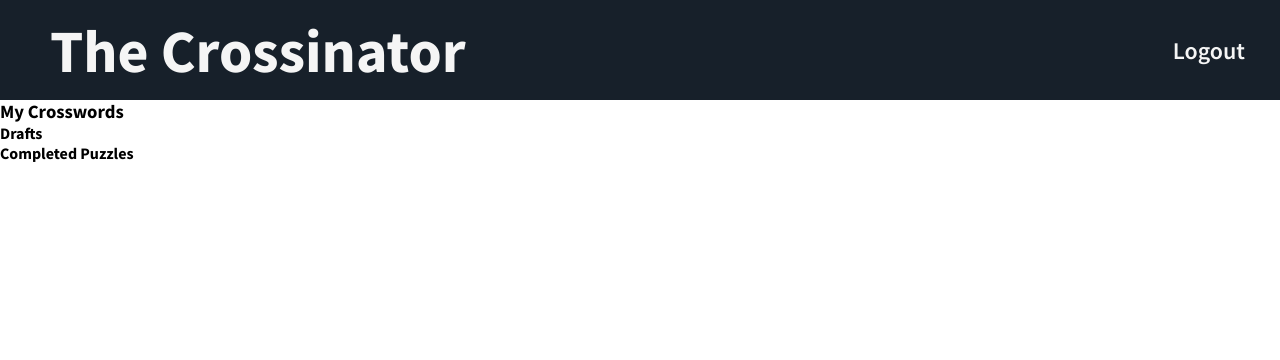
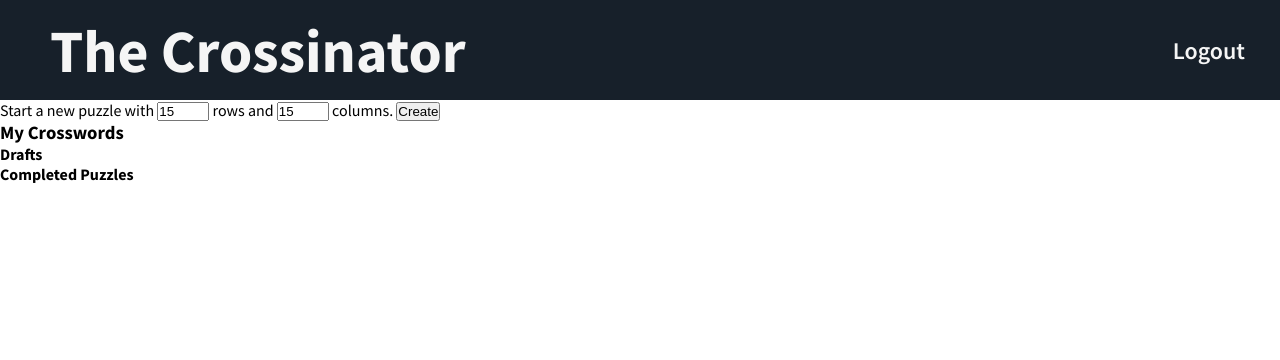
Before and after one commit to Crossword-Editor/crossword-editor, a Django app: page / in a window 1280 px wide. Shown: the top 360 px of the page. Run offline with Django 3.2, Linux system fonts and the light colour scheme; the visitor is signed in with stand-in values (Sample User, id 1); data that the repository does not hold is empty; parts of the project's set-up code (start-up, migrations or seed data) failed here and were passed over.

Commit message:
Able to start a new puzzle, any size

```diff
--- a/config/urls.py
+++ b/config/urls.py
@@ -24,8 +24,8 @@ urlpatterns = [
     path('accounts/', include('registration.backends.simple.urls')),
     path('', views.home, name="home"),
     path('edit/<int:pk>', views.edit, name='edit'),
-    path('save/',views.save, name='save'),
-    path('new/',views.save, name='new'),
+    path('save/', views.save, name='save'),
+    path('new/', views.new, name='new'),
 ]
 
 if settings.DEBUG:
--- a/editor/views.py
+++ b/editor/views.py
@@ -30,6 +30,7 @@ def edit(request, pk):
 
 @csrf_exempt
 @require_POST
+@login_required
 def save(request):
     json_string = request.body
     json_decoded = json.loads(json_string)
@@ -40,22 +41,37 @@ def save(request):
     return JsonResponse({"message": "Puzzle saved to database"})
 
 
+@csrf_exempt
+@require_POST
 @login_required
 def new(request):
-    pass
-
-# @login_required(login_url='/accounts/login')
-# def puzzles_complete(request):
-#     user = User.objects.get(username=request.user.username)
-#     puzzles = Puzzle.objects.all()
-#     context = {'puzzles': puzzles}
-#     return render(request, 'editor/puzzles_complete.html', context=context)
+    json_string = request.body
+    json_decoded = json.loads(json_string)
+    rowN, colN = int(json_decoded['rowN']), int(json_decoded['colN'])
+    empty_grid = createEmptyGrid(rowN, colN)
+    new_puzzle = Puzzle.objects.create(owner=request.user, data=empty_grid)
+    return JsonResponse({"pk": new_puzzle.pk})
 
 
-# @login_required(login_url='/accounts/login')
-# def puzzle_details(request, pk):
-#     user = User.objects.get(username=request.user.username)
-#     puzzles = Puzzle.objects.all()
-#     puzzle = Puzzle.objects.get(pk=pk)
-#     context = {'puzzle': puzzle, 'pk': pk}
-#     return render(request, 'editor/puzzle_details.html', context=context)
+def createEmptyGrid(rowN, colN):
+    puzzle = {"size": {"rowN": rowN, "colN": colN}}
+    puzzle["grid"] = ['' for i in range(rowN*colN)]
+    puzzle["clues"] = {"across": {}, "down": {}}
+    puzzle["clues"]["down"] = {f'{i+1}': '' for i in range(colN)}
+    puzzle["clues"]["across"] = {
+        ('1' if i == 0 else f'{i+colN}'): '' for i in range(rowN)}
+    return puzzle
+
+    # @login_required(login_url='/accounts/login')
+    # def puzzles_complete(request):
+    #     user = User.objects.get(username=request.user.username)
+    #     puzzles = Puzzle.objects.all()
+    #     context = {'puzzles': puzzles}
+    #     return render(request, 'editor/puzzles_complete.html', context=context)
+    # @login_required(login_url='/accounts/login')
+    # def puzzle_details(request, pk):
+    #     user = User.objects.get(username=request.user.username)
+    #     puzzles = Puzzle.objects.all()
+    #     puzzle = Puzzle.objects.get(pk=pk)
+    #     context = {'puzzle': puzzle, 'pk': pk}
+    #     return render(request, 'editor/puzzle_details.html', context=context)
--- a/static/css/styles.css
+++ b/static/css/styles.css
@@ -221,6 +221,10 @@ ________________________________________________ */
   margin: 0 .5rem;
 }
 
+.grid {
+width: max-content;
+}
+
 .grid-container {
   width: 100%;
 }
--- a/templates/editor/user_home.html
+++ b/templates/editor/user_home.html
@@ -5,7 +5,15 @@
 {% block content %}
 
 <!-- <h2 class="user-home-title">Crossword Maker</h2> -->
-
+<form id="new-puzzle-form" method="POST">
+  {% csrf_token %}
+  Start a new puzzle with <input type="number" id="rowN" name="rowN" min="1" max="30" style="display: inline;"
+    class="inp" value="15">
+  <label for="rowN">rows</label>
+  and <input type="number" id="colN" name="colN" min="1" max="30" style="display: inline;" class="inp" value="15">
+  <label for="colN">columns.</label>
+  <button type="submit" class='btn'>Create</button>
+</form>
 
 <div>
 
@@ -35,4 +43,25 @@
 
 </div>
 
+
+<script>
+  document.querySelector('#new-puzzle-form').addEventListener('submit', (event) => {
+    event.preventDefault()
+    const rowN = document.querySelector('#rowN').value
+    const colN = document.querySelector('#colN').value
+    return fetch(`/new/`, {
+      method: 'POST',
+      headers: {
+        'Content-type': 'application/json'
+      },
+      body: JSON.stringify({ rowN, colN })
+    })
+      .then(resp => resp.json())
+      .then(data => {
+        console.log(data.pk)
+        window.location.href = `/edit/${data.pk}`
+      })
+  })
+</script>
+
 {% endblock content %}
```
Also changed, not shown: sample_puzzle.json (+4 -4 lines), templates/editor/edit_puzzle.html (+7 -7 lines).
